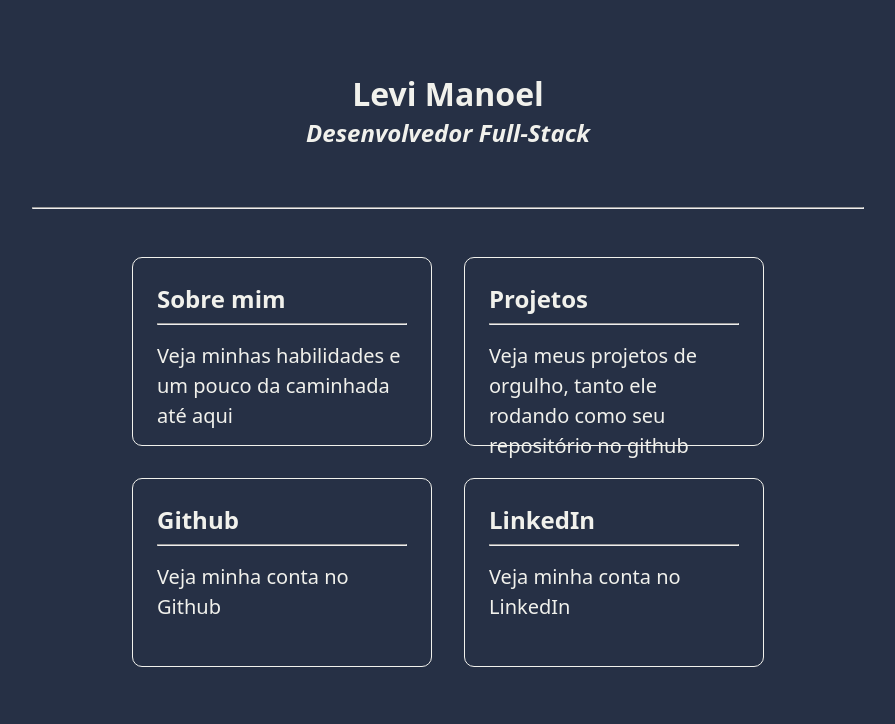
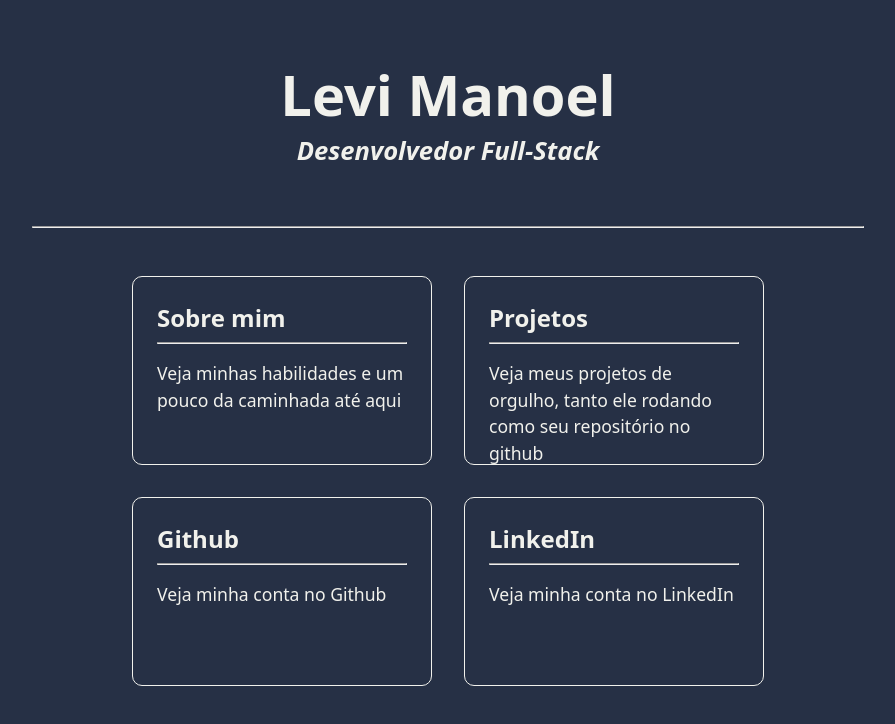
Before and after one commit to levi-manoel/levi-manoel.github.io, a React (Create React App) app: page / in a window 1280 px wide. Shown: the top 724 px of the page, without its empty margins (192-1087 px from the left). Built offline with nearby package versions, Linux system fonts and the light colour scheme.

Commit message:
fonts sizes adjust

```diff
--- a/src/components/styles/Card.css
+++ b/src/components/styles/Card.css
@@ -38,6 +38,6 @@ a {
 
 .card p {
   margin: 0;
-  font-size: 1.25rem;
+  font-size: 1.1rem;
   line-height: 1.5;
 }
--- a/src/components/styles/Header.css
+++ b/src/components/styles/Header.css
@@ -2,12 +2,16 @@ header {
   color: #F1F1EC;
   display: flex;
   align-items: center;
-  padding: 1.5em 2em;
+  padding: .5em 2em 1.5em;
   width: 100%;
+}
+
+header h1 {
+  font-size: 3.5rem;
 }
 
 header h2 {
   line-height: 1.5;
-  font-size: 1.5rem;
+  font-size: 1.6rem;
   font-style: italic;
 }
```
